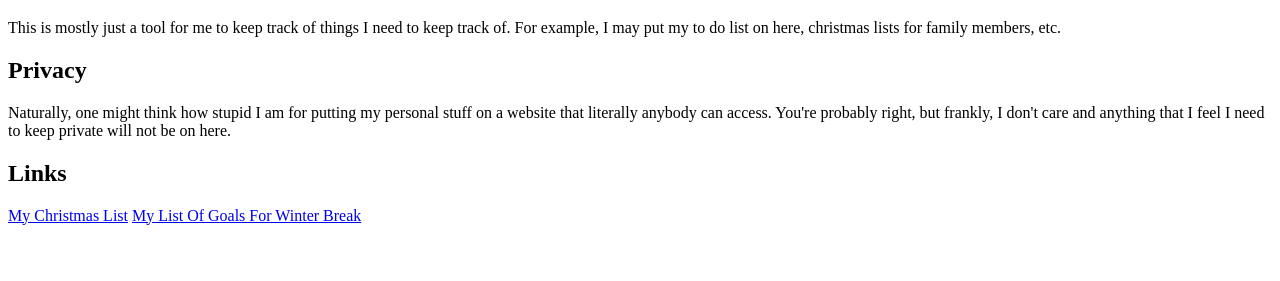
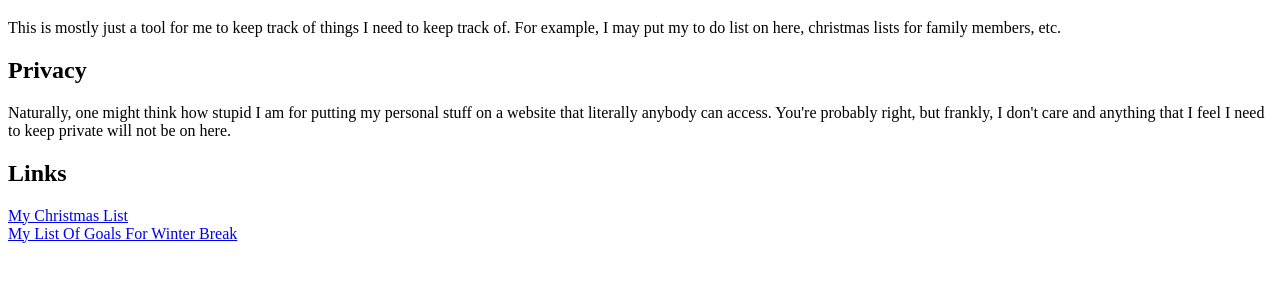
Before and after one commit to andrewbeav/andrewbeav.github.io, a plain HTML site: page index.html in a window 1280 px wide. Shown: the part 61-342 px from the top of the page. Drawn offline with Linux system fonts and the light colour scheme.

Commit message:
Add line break between links in home page

```diff
--- a/index.html
+++ b/index.html
@@ -20,7 +20,7 @@
         </p>
 
         <h2>Links</h2>
-        <a href="christmas_list/index.html">My Christmas List</a>
+        <a href="christmas_list/index.html">My Christmas List</a><br />
         <a href="to_do_list/index.html">My List Of Goals For Winter Break</a>
     </body>
 </html>
```
